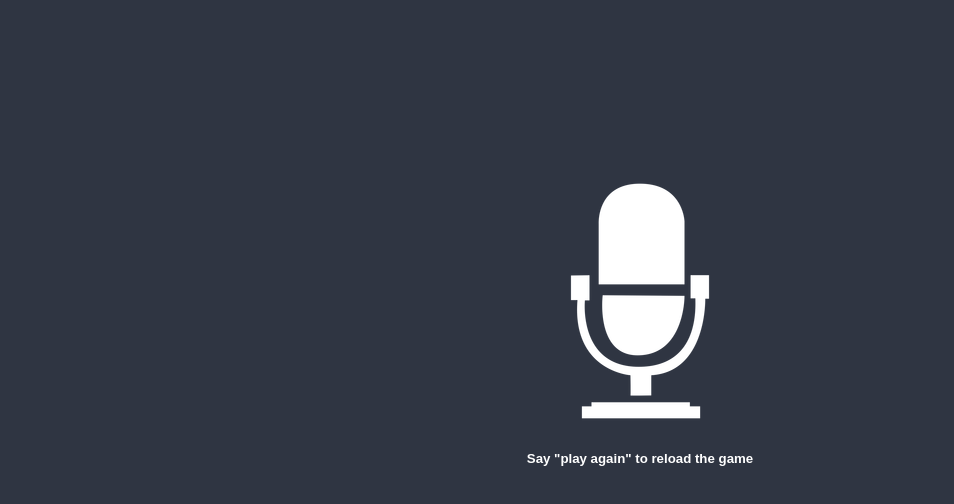
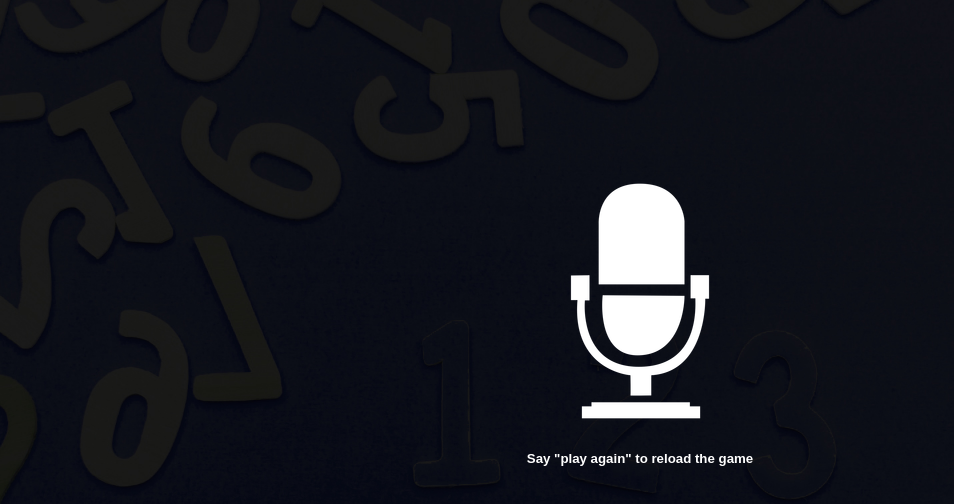
Before and after one commit to Eklavya18100/SpeechRecognition, a plain HTML site: page index.html in a window 1280 px wide. Shown: the top 504 px of the page, without its empty margins (0-954 px from the left). Drawn offline with Linux system fonts and the light colour scheme.

Commit message:
Update style.css

```diff
--- a/style.css
+++ b/style.css
@@ -3,7 +3,7 @@
 }
 
 body {
-  background: #2f3542 url('img/bg.jpg') no-repeat left center/cover;
+  background: #2f3542 url('bg.jpg') no-repeat left center/cover;
   color: #fff;
   min-height: 100vh;
   display: flex;
```
